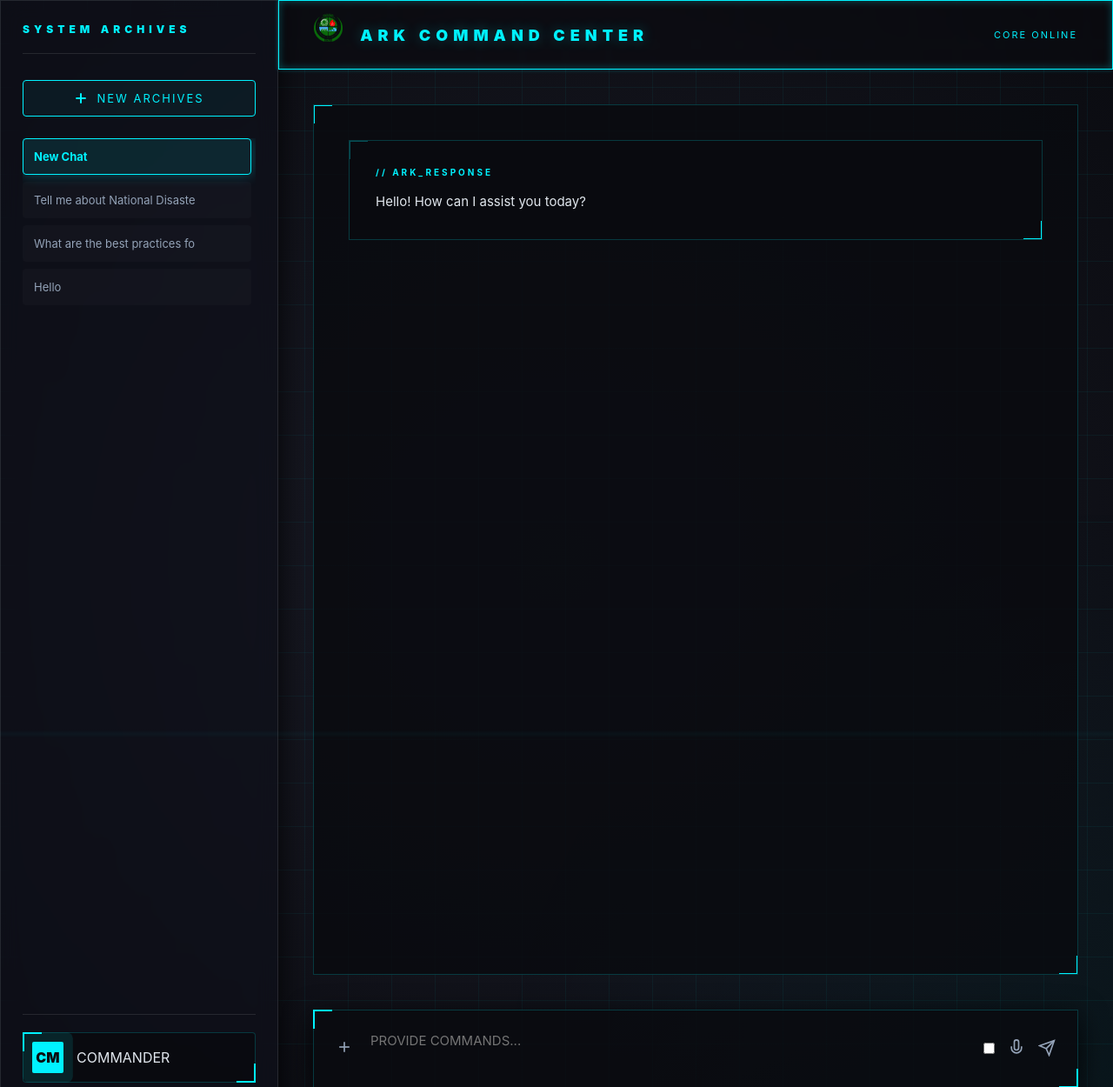
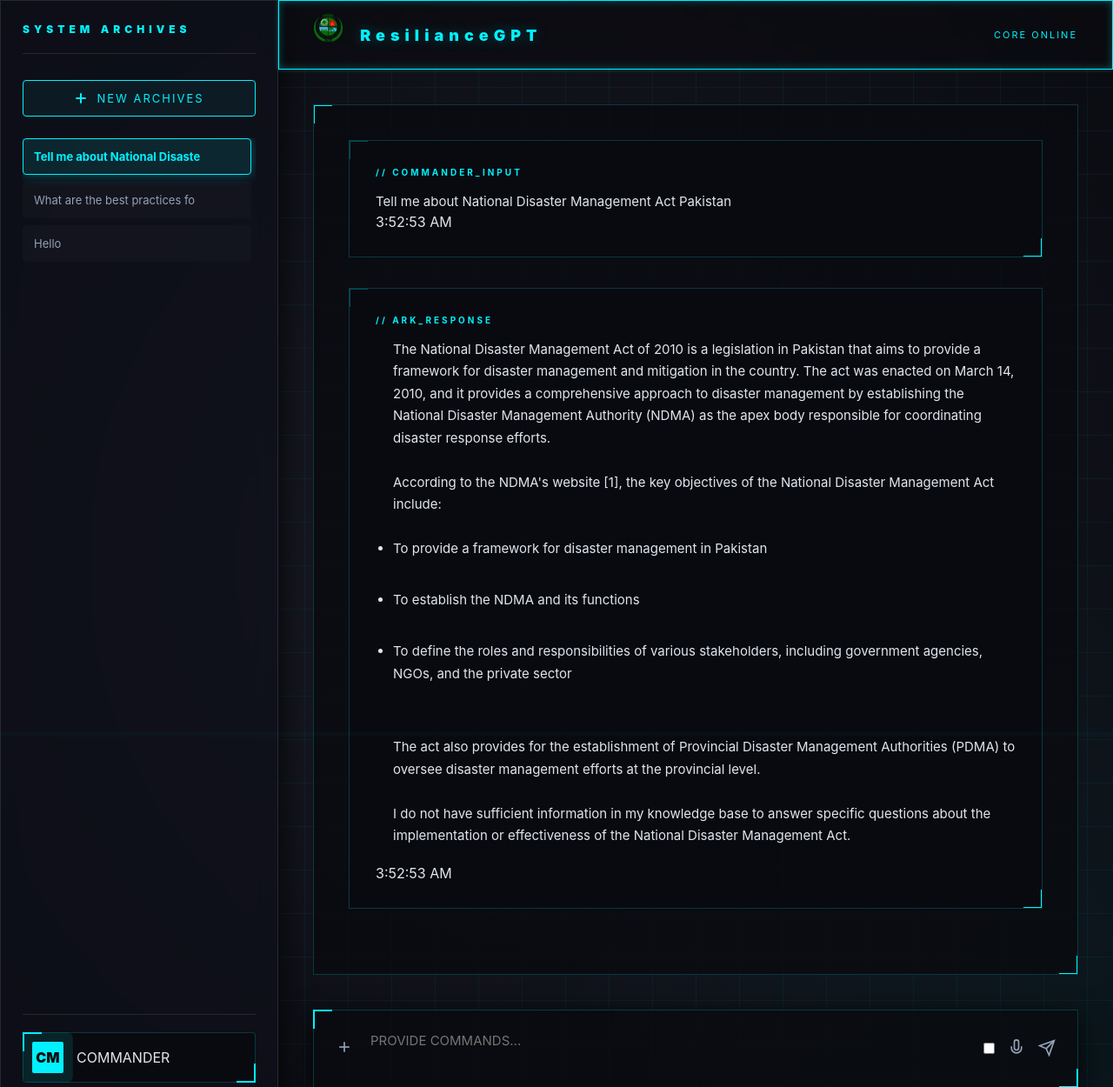
Before and after one commit to imtiazNDMA/ResiliantGPT, a Flask app: page / in a window 1280 px wide. Shown: the top 1250 px of the page at 87% size. Run offline with Flask 3, Linux system fonts and the light colour scheme; data comes from the database, SQL or seed files in the repository; both versions use the stored data as it was after the commit; data that the repository does not hold is empty; parts of the project's set-up code (start-up, migrations or seed data) failed here and were passed over.

Commit message:
Chat fixes and UI improvements.

```diff
--- a/app.py
+++ b/app.py
@@ -393,26 +393,16 @@ def chat() -> Union[Tuple[str, int], Dict[str, Any]]:
         mode = data.get("mode", "general")
         generate_image = data.get("generate_image", False)
 
-        # Input validation
-        if not user_message or not isinstance(user_message, str):
-            logger.warning("Invalid or missing message in chat request")
-            return jsonify({"error": "Valid message required"}), 400
-
-        if len(user_message.strip()) == 0:
-            logger.warning("Empty message received in chat request")
-            return jsonify({"error": "Message cannot be empty"}), 400
-
         if len(user_message) > 10000:  # Reasonable message length limit
             logger.warning(f"Message too long: {len(user_message)} characters")
             return jsonify({"error": "Message too long (max 10000 characters)"}), 400
 
-        # Validate mode
-        if mode not in ["general", "pakistan"]:
-            logger.warning(f"Invalid mode received: {mode}")
-            return (
-                jsonify({"error": "Invalid mode. Must be 'general' or 'pakistan'"}),
-                400,
-            )
+        # Validate and normalize mode
+        mode = mode.lower() if mode else "general"
+        if "pakistan" in mode:
+            mode = "pakistan"
+        else:
+            mode = "general"
 
         logger.info(
             f"Processing chat request: mode={mode}, generate_image={generate_image}, message_length={len(user_message)}"
@@ -498,13 +488,12 @@ def chat_audio() -> Union[Tuple[str, int], Dict[str, Any]]:
     mode = data.get("mode", "general")
     generate_image = data.get("generate_image", False)
 
-    # Input validation
-    if not audio_base64 or not isinstance(audio_base64, str):
-        return jsonify({"error": "Valid audio data required"}), 400
-
-    # Validate mode
-    if mode not in ["general", "pakistan"]:
-        return jsonify({"error": "Invalid mode. Must be 'general' or 'pakistan'"}), 400
+    # Validate and normalize mode
+    mode = mode.lower() if mode else "general"
+    if "pakistan" in mode:
+        mode = "pakistan"
+    else:
+        mode = "general"
 
     try:
         # Validate base64 format
--- a/static/script.js
+++ b/static/script.js
@@ -7,10 +7,9 @@ document.addEventListener('DOMContentLoaded', function () {
     const chatHistorySidebar = document.getElementById('chat-history-sidebar');
     const uploadBtn = document.getElementById('upload-btn');
     const fileUpload = document.getElementById('file-upload');
-    const chatMode = document.getElementById('chat-mode');
 
     let currentConversationId = null;
-    let currentMode = 'Hybrid'; // Default to hybrid for consistency behind the scenes
+    let currentMode = 'pakistan'; // Default to pakistan for backend compatibility
 
     initializeChat();
 
@@ -39,7 +38,7 @@ document.addEventListener('DOMContentLoaded', function () {
         for (let i = 0; i < files.length; i++) {
             formData.append('files', files[i]);
         }
-        formData.append('mode', document.getElementById('chat-mode').value);
+        formData.append('mode', currentMode);
 
         try {
             addMessage('system', `Uploading ${files.length} file(s)...`);
@@ -253,7 +252,6 @@ document.addEventListener('DOMContentLoaded', function () {
 
             currentConversationId = conversationId;
             currentMode = conversation.mode || 'pakistan';
-            chatMode.value = currentMode;
 
             chatOutput.innerHTML = '';
 
@@ -346,7 +344,6 @@ document.addEventListener('DOMContentLoaded', function () {
                 const data = await response.json();
                 currentConversationId = data.conversation_id;
                 currentMode = data.conversation.mode || 'pakistan';
-                chatMode.value = currentMode;
                 await loadConversation(currentConversationId);
             } else {
                 await createNewChat();
@@ -358,10 +355,7 @@ document.addEventListener('DOMContentLoaded', function () {
     }
 
     // Microphone / audio recording logic
-
     const audioRecordBtn = document.getElementById("audio-record-btn");
-    const requestMicBtn = document.getElementById("request-mic-btn");
-
     let mediaRecorder;
     let audioChunks = [];
     let recording = false;
@@ -382,22 +376,6 @@ document.addEventListener('DOMContentLoaded', function () {
             }
         }
     }
-
-    // Request mic permission on button click
-    requestMicBtn.addEventListener("click", async () => {
-        const granted = await checkMicrophonePermission();
-        if (granted) {
-            alert("Microphone permission already granted.");
-
-        } else {
-            try {
-                await navigator.mediaDevices.getUserMedia({ audio: true });
-                alert("Microphone permission granted.");
-            } catch {
-                alert("Microphone permission denied.");
-            }
-        }
-    });
 
     // Start or stop recording on button click
     audioRecordBtn.addEventListener("click", async () => {
--- a/templates/index.html
+++ b/templates/index.html
@@ -4,7 +4,7 @@
 <head>
     <meta charset="UTF-8">
     <meta name="viewport" content="width=device-width, initial-scale=1.0">
-    <title>ChatbotARK | Robotic AI Command Center</title>
+    <title>ResilianceGPT</title>
     <link rel="stylesheet" href="{{ url_for('static', filename='style.css') }}">
     <link rel="stylesheet" href="{{ url_for('static', filename='theme.css') }}">
     <link rel="stylesheet" href="{{ url_for('static', filename='animations.css') }}">
@@ -46,7 +46,7 @@
         <header class="header neon-border">
             <div class="header-content">
                 <img src="{{ url_for('static', filename='logo.png') }}" alt="ARK Logo" class="logo floating">
-                <h1 class="app-title neon-text">ARK COMMAND CENTER</h1>
+                <h1 class="app-title neon-text">ResilianceGPT</h1>
             </div>
             <div class="ai-status">
                 <span class="status-pulse"></span>
```
Also changed, not shown: conversations.db, 1 other file.
